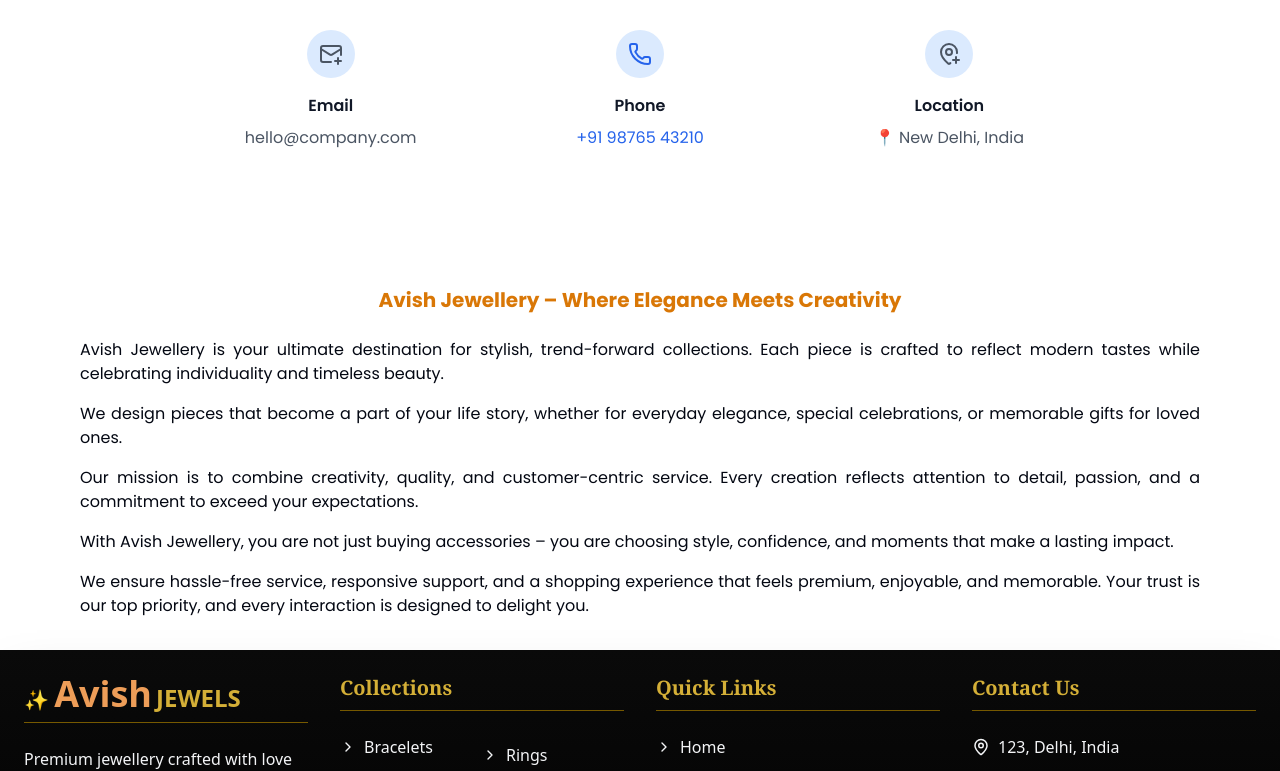
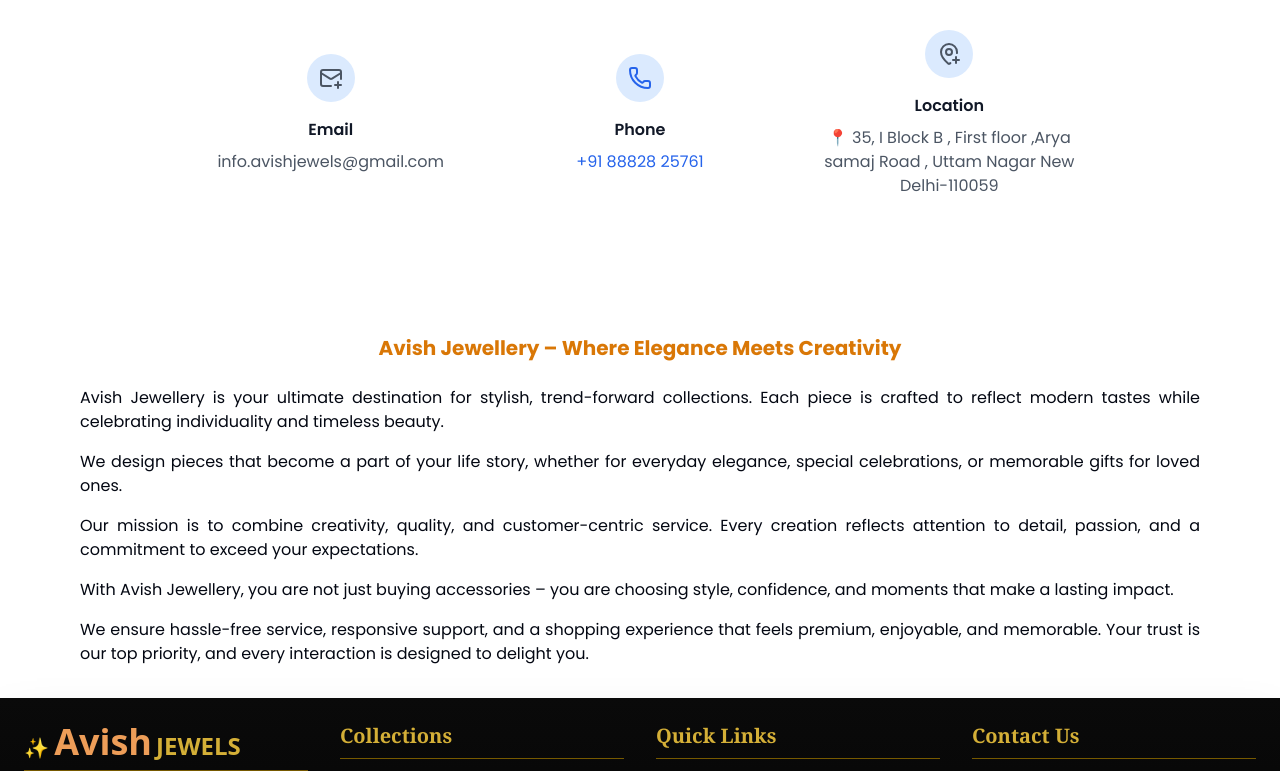
Before and after one commit to BadalKainth/EvishJewellery, a React (Vite) app in the folder frontend/: page /about in a window 1280 px wide. Shown: the part 1540-2311 px from the top of the page. Built offline with nearby package versions, Linux system fonts and the light colour scheme; no server answers; a web font is replaced by a local one.

Commit message:
Update contact information and location details in Footer and About components

```diff
--- a/frontend/src/Footer.jsx
+++ b/frontend/src/Footer.jsx
@@ -99,13 +99,14 @@ const Footer = () => {
           </h3>
           <ul className="space-y-3 text-gray-100">
             <li className="flex items-center gap-2">
-              <MapPin size={18} /> 123, Delhi, India
+              <MapPin size={56} /> 35, I Block B , First floor ,Arya samaj Road
+              , Uttam Nagar New Delhi-110059
             </li>
             <li className="flex items-center gap-2">
-              <Phone size={18} /> +91 9876543210
+              <Phone size={18} /> +91 88828 25761
             </li>
             <li className="flex items-center gap-2">
-              <Mail size={18} /> support@jewellery.com
+              <Mail size={18} /> info.avishjewels@gmail.com
             </li>
           </ul>
           <div className="flex gap-8 px-6 py-4">
@@ -138,7 +139,8 @@ const Footer = () => {
 
       {/* Floating WhatsApp Button */}
       <a
-        href="https://wa.me/919876543210"
+        href="https://wa.me/918882825761
+"
         target="_blank"
         rel="noopener noreferrer"
         className="fixed bottom-6 right-6 text-white p-6 transition-all animate-bounce z-10"
--- a/frontend/src/components/about/About.jsx
+++ b/frontend/src/components/about/About.jsx
@@ -142,7 +142,7 @@ const AboutUsPage = () => {
             <div className="text-center">
               <div className="w-12 h-12 bg-blue-100 rounded-full flex items-center justify-center mx-auto mb-4">
                 <a
-                  href="mailto:hello@gmail.com"
+                  href="mailto:info.avishjewels@gmail.com "
                   className="text-gray-600 hover:underline"
                 >
                   <div className="w-6 h-6 rounded-sm">
@@ -152,10 +152,10 @@ const AboutUsPage = () => {
               </div>
               <h3 className="font-semibold text-gray-900 mb-2">Email</h3>
               <a
-                href="mailto:hello@gmail.com"
+                href="mailto:info.avishjewels@gmail.com "
                 className="text-gray-600 hover:underline"
               >
-                hello@company.com
+                info.avishjewels@gmail.com
               </a>
             </div>
 
@@ -163,7 +163,7 @@ const AboutUsPage = () => {
             <div className="text-center">
               <div className="w-12 h-12 bg-blue-100 rounded-full flex items-center justify-center mx-auto mb-4">
                 <a
-                  href="tel:+919876543210"
+                  href="tel:+9188828 25761"
                   className="text-gray-600 md:text-blue-600 hover:underline"
                 >
                   <div className="w-6 h-6 rounded-sm">
@@ -173,10 +173,10 @@ const AboutUsPage = () => {
               </div>
               <h3 className="font-semibold text-gray-900 mb-2">Phone</h3>
               <a
-                href="tel:+919876543210"
+                href="tel:+9188828 25761"
                 className="text-gray-600 md:text-blue-600 hover:underline"
               >
-                +91 98765 43210
+                +91 88828 25761
               </a>
             </div>
 
@@ -184,7 +184,7 @@ const AboutUsPage = () => {
             <div className="text-center col-span-2 md:col-span-1">
               <div className="w-12 h-12 bg-blue-100 rounded-full flex items-center justify-center mx-auto mb-4">
                 <a
-                  href="https://www.google.com/maps?q=28.6139,77.2090"
+                  href="https://maps.app.goo.gl/HUmqtcZjdoruMQD5A"
                   target="_blank"
                   rel="noopener noreferrer"
                   className="md:text-gray-600 text-blue-600 hover:underline"
@@ -196,12 +196,13 @@ const AboutUsPage = () => {
               </div>
               <h3 className="font-semibold text-gray-900 mb-2">Location</h3>
               <a
-                href="https://www.google.com/maps?q=28.6139,77.2090"
+                href="https://maps.app.goo.gl/HUmqtcZjdoruMQD5A"
                 target="_blank"
                 rel="noopener noreferrer"
                 className="md:text-gray-600 text-blue-600 hover:underline"
               >
-                📍 New Delhi, India
+                📍 35, I Block B , First floor ,Arya samaj Road , Uttam Nagar
+                New Delhi-110059
               </a>
             </div>
           </div>
```
